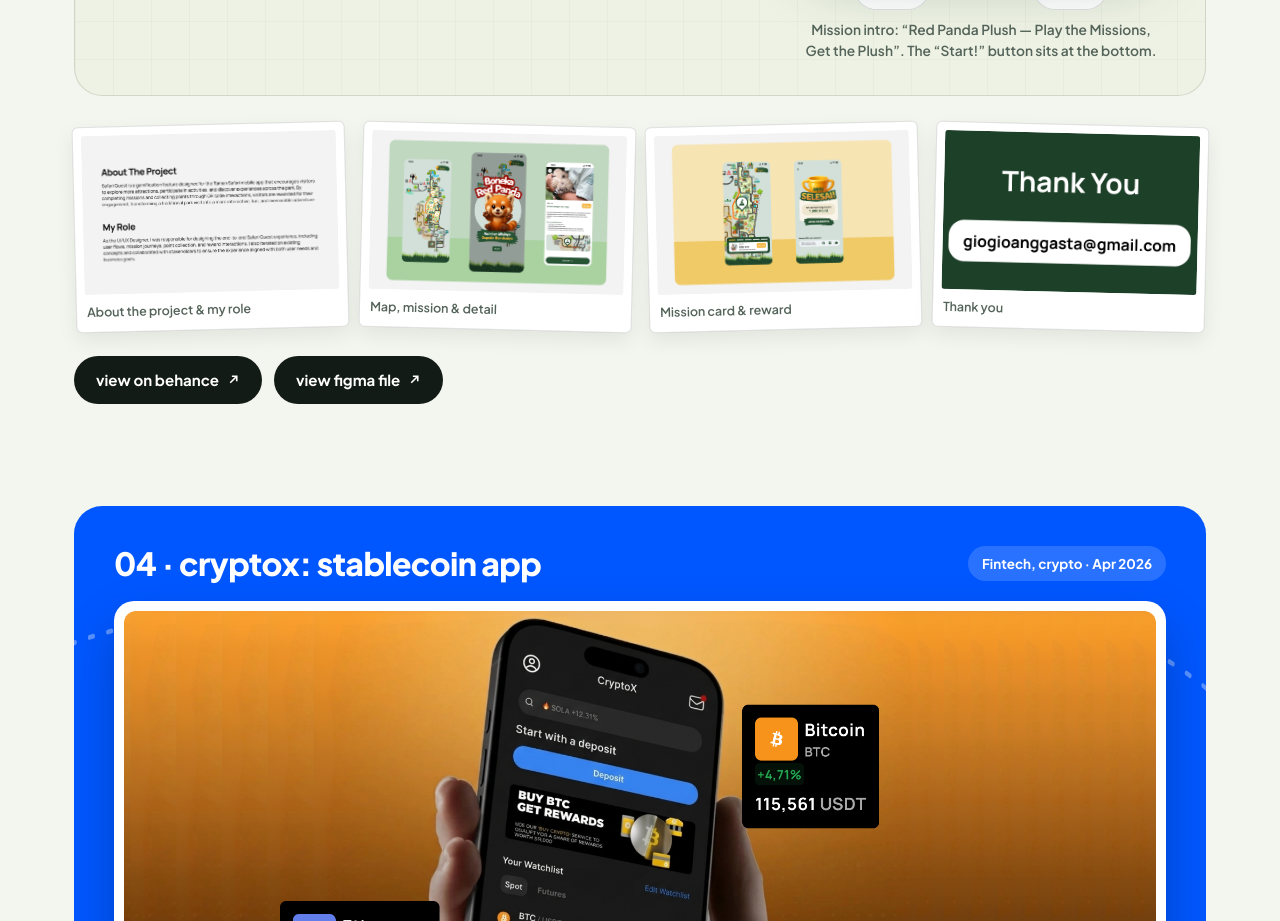
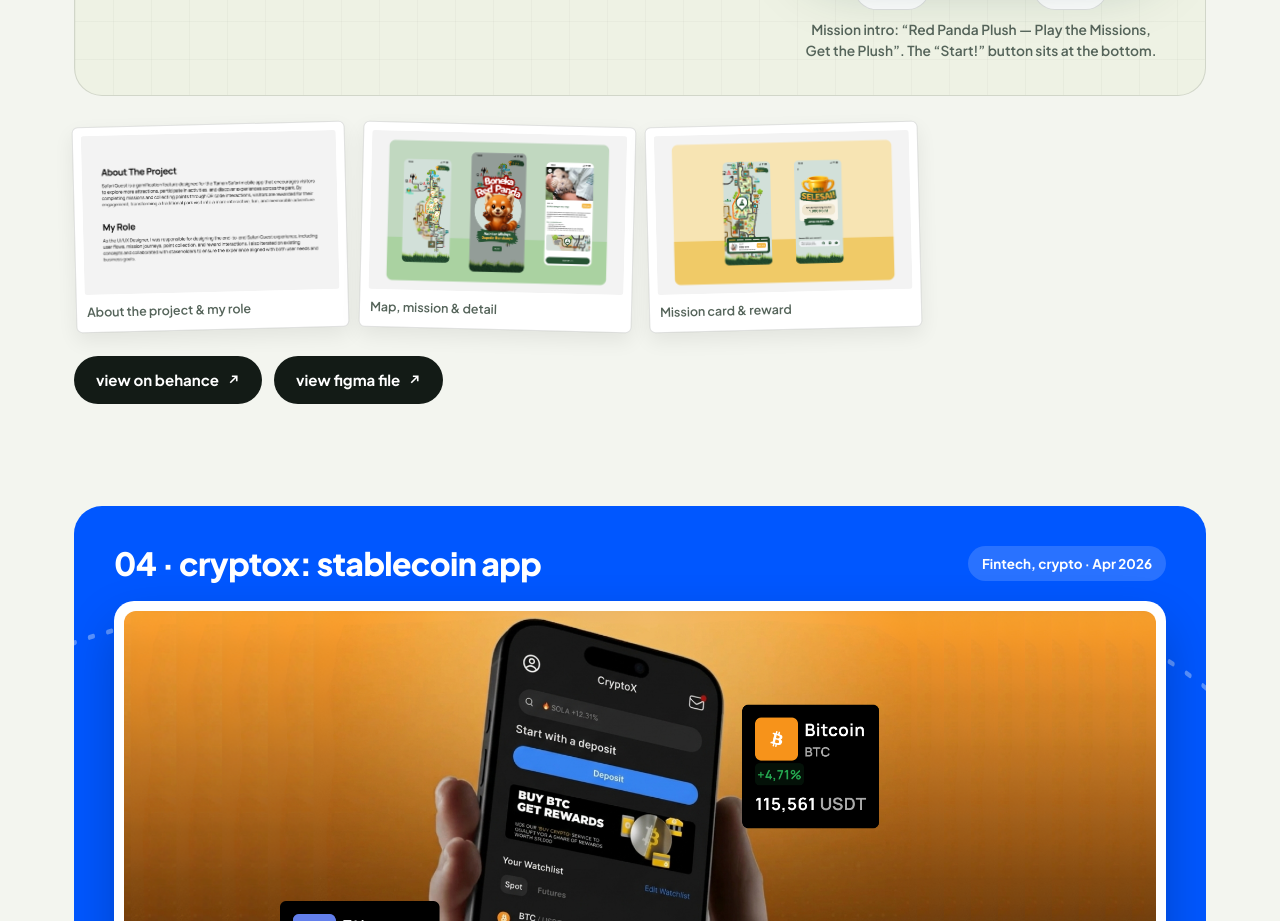
Before and after one commit to giogioanggasta/gio-porto, a React (Vite) app: page / in a window 1280 px wide. Shown: the part 8740-9661 px from the top of the page. Built offline with nearby package versions, Linux system fonts and the light colour scheme.

Commit message:
Remove Thank You slide from Taman Safari gallery

```diff
--- a/src/data/portfolio.js
+++ b/src/data/portfolio.js
@@ -190,7 +190,6 @@ export const projects = [
       { src: '/images/taman-safari/2.png', caption: 'About the project & my role', alt: 'Taman Safari Quest slide: About The Project and My Role — gamification feature for the Taman Safari mobile app' },
       { src: '/images/taman-safari/3.png', caption: 'Map, mission & detail', alt: 'Taman Safari Quest: park map, Red Panda mission splash and Baby Zoo mission detail' },
       { src: '/images/taman-safari/4.png', caption: 'Mission card & reward', alt: 'Taman Safari Quest: zoomed park map mission card and mission-complete trophy screen' },
-      { src: '/images/taman-safari/5.png', caption: 'Thank you', alt: 'Taman Safari Quest closing slide: Thank You and contact email' },
     ],
     links: [
       { label: 'view on behance', href: 'https://www.behance.net/giovannanggast' },
@@ -433,7 +432,6 @@ export const lightboxCaps = {
     'Taman Safari Quest: about the project & my role',
     'Taman Safari Quest: map, mission and detail',
     'Taman Safari Quest: mission card and reward',
-    'Taman Safari Quest: thank you',
   ],
   champ: [
     'Champ: cover — Food App Champ',
```
